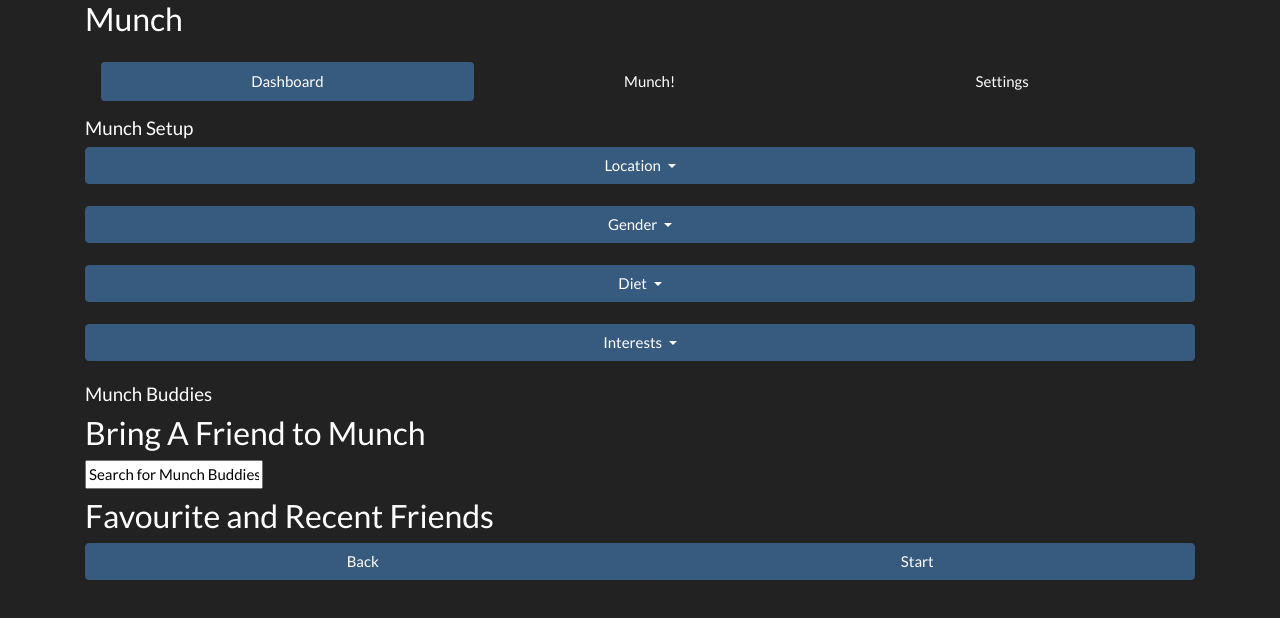
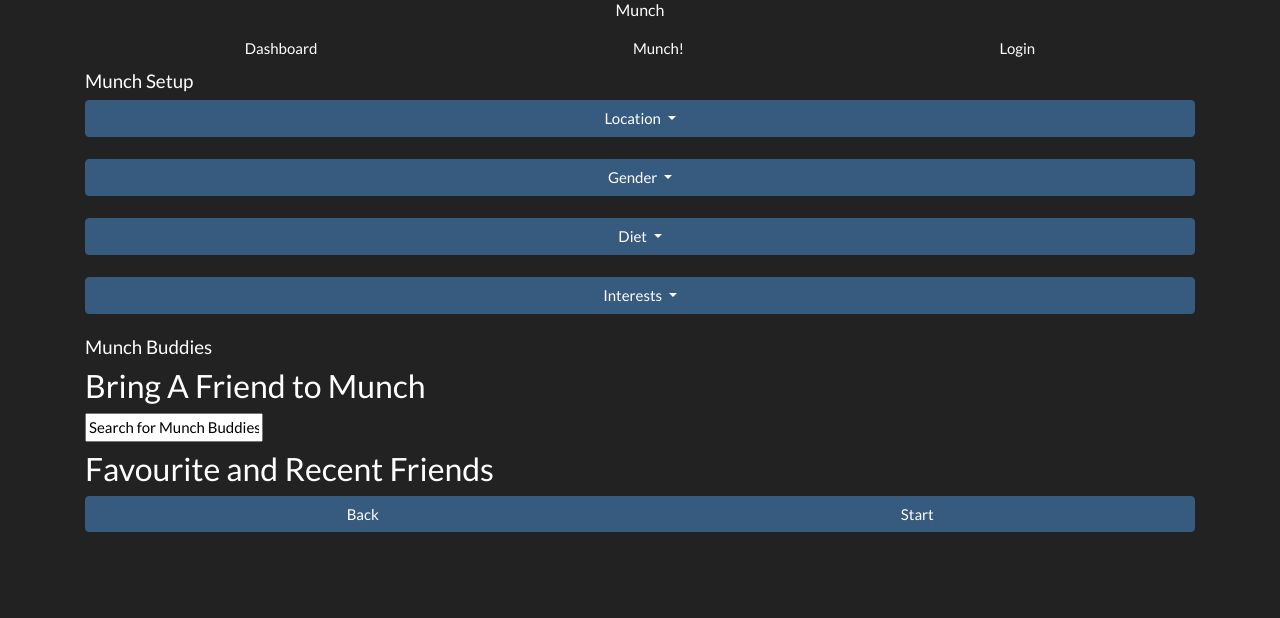
Before and after one commit to mkhsharif/munch, an Angular app: page /munch-setup in a window 1280 px wide. Shown: the top 618 px of the page. Built offline with nearby package versions, Linux system fonts and the light colour scheme.

Commit message:
login status for navbar works

```diff
--- a/server.js
+++ b/server.js
@@ -77,10 +77,10 @@ function authenticate(req, res) {
     function (err, user) {
       if (err) {
         handleError(res, "Failed to Auth",  err.message, 500);
+      } else if (!user) {
+        handleError(res, "Username or Password incorrect.");
       } else if (user.password === password) {
         res.send(user);
-      } else {
-        handleError(res, "Username or Password incorrect.");
       }
     });
 }
--- a/src/app/app-routing.module.ts
+++ b/src/app/app-routing.module.ts
@@ -9,6 +9,7 @@ import {ShoutOutDetailComponent} from './dashboard/shout-outs/shout-out-detail/s
 import {ShoutOutListComponent} from './dashboard/shout-outs/shout-out-list/shout-out-list.component';
 import {ShoutOutCreateComponent} from './dashboard/shout-outs/shout-out-create/shout-out-create.component';
 import {MunchQueryComponent} from './munch/munch-query/munch-query.component';
+import {UserSettingsComponent} from './user/user-settings/user-settings.component';
 // TODO: add ID to munch session URLs
 const routes: Routes = [
   { path: 'munch-setup', component: MunchQueryComponent },
@@ -20,7 +21,8 @@ const routes: Routes = [
   { path: 'register', component: RegisterComponent},
   { path: 'shoutouts/:id', component: ShoutOutDetailComponent},
   { path: 'shoutouts', component: ShoutOutListComponent},
-  { path: 'create-shoutout', component: ShoutOutCreateComponent}
+  { path: 'create-shoutout', component: ShoutOutCreateComponent},
+  { path: 'settings', component: UserSettingsComponent}
 ];
 
 @NgModule({
--- a/src/app/app.component.html
+++ b/src/app/app.component.html
@@ -1,10 +1,5 @@
 <div class="container">
-  <div class="row">
-    <div class="col-12">
-      <h3>{{title}}</h3>
-    </div>
-  </div>
-
-  <app-navigation-bar></app-navigation-bar>
-  <router-outlet></router-outlet>
+<h3 style="text-align: center; font-size: medium">{{title}}</h3>
+<app-navigation-bar></app-navigation-bar>
+<router-outlet></router-outlet>
 </div>
--- a/src/app/app.module.ts
+++ b/src/app/app.module.ts
@@ -19,7 +19,7 @@ import { ShoutOutDetailComponent } from './dashboard/shout-outs/shout-out-detail
 import { MunchQueryComponent } from './munch/munch-query/munch-query.component';
 import { ShoutOutCreateComponent } from './dashboard/shout-outs/shout-out-create/shout-out-create.component';
 import { ShoutOutService } from './dashboard/shout-outs/shout-out.service';
-import {AuthenticationService} from './authentication.service';
+import {AuthenticationService} from './user/authentication.service';
 import {UserService} from './user/user.service';
 import {NgbModule} from '@ng-bootstrap/ng-bootstrap';
 import { NavigationBarComponent } from './navigation-bar/navigation-bar.component';
--- a/src/app/navigation-bar/navigation-bar.component.html
+++ b/src/app/navigation-bar/navigation-bar.component.html
@@ -1,13 +1,16 @@
-<nav class="navbar navbar-toggleable-md">
+<nav class="navbar" style="padding: 2px">
   <ul class="nav nav-pills nav-fill w-100 align-items-start">
     <li class="nav-item">
-      <a class="nav-link active" routerLink="/dashboard" data-toggle="tab">Dashboard</a>
+      <a class="nav-link" routerLink="/dashboard">Dashboard</a>
     </li>
     <li class="nav-item">
-      <a class="nav-link" routerLink="/munch-setup" data-toggle="tab">Munch!</a>
+      <a class="nav-link" routerLink="/munch-setup">Munch!</a>
     </li>
-    <li class="nav-item">
-      <a class="nav-link" routerLink="/create-shoutout" data-toggle="tab">Settings</a>
+    <li *ngIf="loggedIn" class="nav-item">
+      <a class="nav-link" routerLink="/settings">{{userName}}</a>
+    </li>
+    <li *ngIf="!loggedIn" class="nav-item">
+      <a class="nav-link" routerLink="/login">Login</a>
     </li>
   </ul>
 </nav>
--- a/src/app/navigation-bar/navigation-bar.component.ts
+++ b/src/app/navigation-bar/navigation-bar.component.ts
@@ -1,4 +1,5 @@
 import { Component, OnInit } from '@angular/core';
+import {AuthenticationService} from '../user/authentication.service';
 
 @Component({
   selector: 'app-navigation-bar',
@@ -7,9 +8,16 @@ import { Component, OnInit } from '@angular/core';
 })
 export class NavigationBarComponent implements OnInit {
 
-  constructor() { }
+  constructor(private authService: AuthenticationService) { }
 
   ngOnInit() {
   }
 
+  get loggedIn(): boolean {
+    return this.authService.loggedIn;
+  }
+
+  get userName(): string {
+    return this.authService.userName;
+  }
 }
--- a/src/app/authentication.service.ts
+++ b/src/app/user/authentication.service.ts
@@ -1,6 +1,6 @@
 import { Injectable } from '@angular/core';
 import { HttpClient, HttpResponse} from '@angular/common/http';
-import {User} from './user/user';
+import {User} from './user';
 import 'rxjs/add/operator/map';
 
 @Injectable()
@@ -27,4 +27,15 @@ export class AuthenticationService {
       return response;
     });
   }
+
+  get loggedIn(): boolean {
+    return JSON.parse(localStorage.getItem('currentUser'));
+  }
+
+  get userName(): string {
+    const currentUser = JSON.parse(localStorage.getItem('currentUser'));
+    if (currentUser) {
+      return currentUser.userName;
+    }
+  }
 }
--- a/src/app/user/login/login.component.html
+++ b/src/app/user/login/login.component.html
@@ -3,7 +3,6 @@
   <form #f="ngForm" name="form" novalidate
         (ngSubmit)="f.form.valid && login()">
     <fieldset>
-      <legend><span class="number">1</span>Your basic info</legend>
       <div class="form-group">
         <label for="userName">Username</label>
         <input type="text" class="form-control" id="userName" name="userName"
--- a/src/app/user/login/login.component.ts
+++ b/src/app/user/login/login.component.ts
@@ -1,6 +1,6 @@
 import { Component, OnInit } from '@angular/core';
 import { Router, ActivatedRoute } from '@angular/router';
-import { AuthenticationService} from '../../authentication.service';
+import { AuthenticationService} from '../authentication.service';
 
 @Component({
   selector: 'app-login',
--- a/src/app/user/user-settings/user-settings.component.html
+++ b/src/app/user/user-settings/user-settings.component.html
@@ -1,3 +1 @@
-<p>
-  user-settings works!
-</p>
+<a *ngIf="!loggedIn" class="btn-lg" routerLink="/login">Log Out</a>
```
Also changed, not shown: 1 other file (tests, documents, lock files or other folders).
